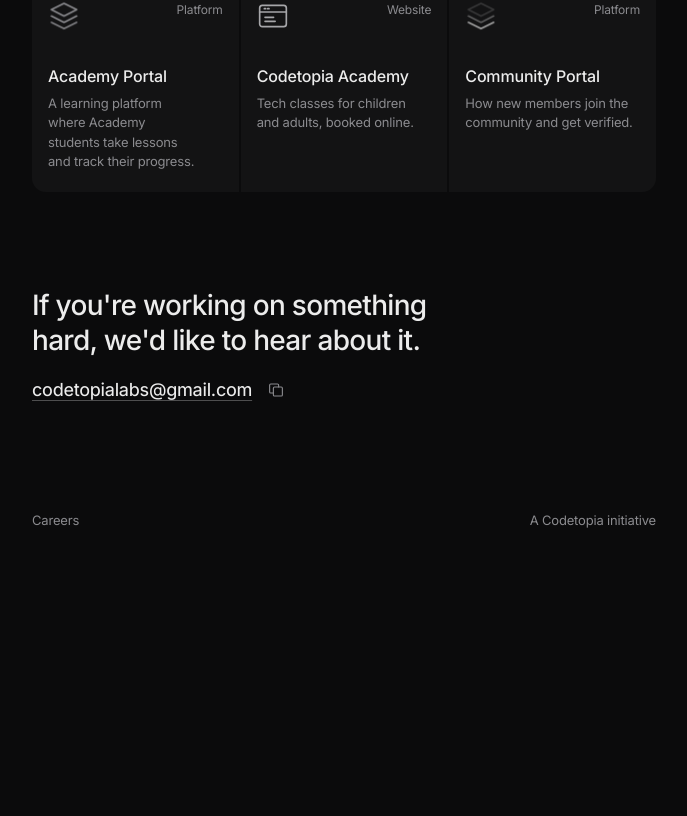
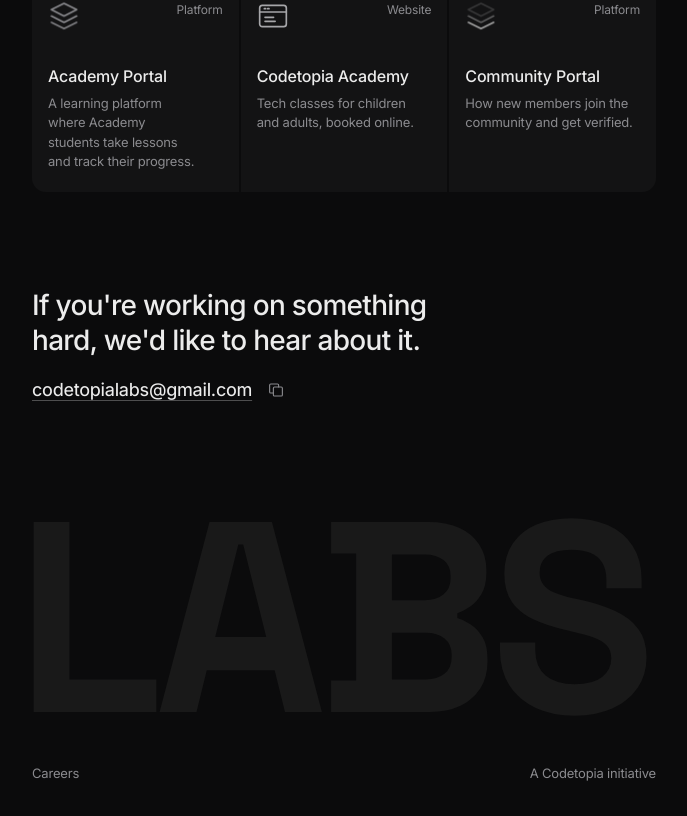
Before and after one commit to codetopialabs/labs, a React (Vite) app: page / in a window 1280 px wide. Shown: the part 509-1325 px from the top of the page, without its empty margins (296-983 px from the left). Before the commit the page ends 1072 px from the top, so only its background shows below. Built offline with nearby package versions, Linux system fonts and the light colour scheme.

Commit message:
Big LABS wordmark in Space Grotesk above the footer

```diff
--- a/index.html
+++ b/index.html
@@ -30,6 +30,8 @@
     <link rel="preconnect" href="https://fonts.googleapis.com" />
     <link rel="preconnect" href="https://fonts.gstatic.com" crossorigin />
     <link href="https://fonts.googleapis.com/css2?family=Inter:opsz,wght@14..32,300..700&display=swap" rel="stylesheet" />
+    <!-- Space Grotesk only draws the LABS wordmark, so only those letters load. -->
+    <link href="https://fonts.googleapis.com/css2?family=Space+Grotesk:wght@700&text=LABS&display=swap" rel="stylesheet" />
   </head>
   <body>
     <div id="root"></div>
--- a/src/App.css
+++ b/src/App.css
@@ -850,6 +850,25 @@
   view-transition-name: footer;
 }
 
+/* LABS in Space Grotesk, as wide as the column and barely there, the way
+   the Academy site signs off. */
+.footer {
+  container-type: inline-size;
+}
+
+.wordmark {
+  margin-bottom: 1.5rem;
+  font-family: 'Space Grotesk', var(--sans);
+  font-weight: 700;
+  font-size: 43.5cqi;
+  line-height: 0.8;
+  /* Pull the L's built-in left space back so its stem meets the column edge. */
+  margin-left: -0.06em;
+  letter-spacing: -0.03em;
+  color: color-mix(in srgb, var(--text) 6%, var(--bg));
+  user-select: none;
+}
+
 .footer-row {
   display: flex;
   flex-wrap: wrap;
--- a/src/components/Layout.tsx
+++ b/src/components/Layout.tsx
@@ -58,6 +58,9 @@
 function Footer() {
   return (
     <footer className="footer">
+      <p className="wordmark" aria-hidden="true">
+        LABS
+      </p>
       <div className="footer-row">
         <Link to="/careers" viewTransition>
           Careers
```
